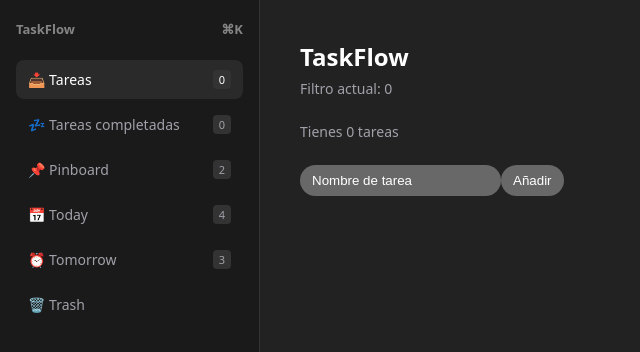
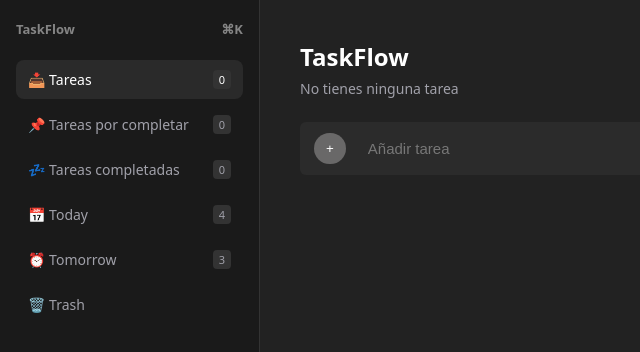
Before and after one commit to DavidAguileraDev/TaskFlow, a React (Vite) app: page / in a window 1280 px wide. Shown: the top 352 px of the page, without its empty margins (0-640 px from the left). Built offline with nearby package versions, Linux system fonts and the light colour scheme.

Commit message:
Commit v0.1

```diff
--- a/src/index/App.tsx
+++ b/src/index/App.tsx
@@ -1,4 +1,4 @@
-import { useState } from "react";
+import { useEffect, useState } from "react";
 import type { tarea } from "../types/tarea.ts";
 import { FormularioTareaComponent } from "./componentes/formulario_tareaComponente.tsx"
 import { TareaComponente } from "./componentes/tareaComponente.tsx"
@@ -7,12 +7,35 @@ export default function App() {
 
   const [tareas, setTareas] = useState<tarea[]>([])
   const [filtroTareas, setfiltroTareas] = useState(0)
-  const [idTarea, setIdTarea] = useState(1)
+
+
+  useEffect((() => {
+
+    const localStorageTareas = localStorage.getItem("tareas");
+
+    if (localStorageTareas !== null) {
+      const respuesta: tarea[] = JSON.parse(localStorageTareas);
+      setTareas(respuesta)
+    }
+
+  }), [])
+
+  useEffect((() => {
+
+    localStorage.setItem("tareas", JSON.stringify(tareas));
+
+  }), [tareas])
 
 const tareasCompletadas = tareas.filter(
   tarea => tarea.completada
 ).length;
 
+const tareasIncompletadas = tareas.filter(
+  tarea => !tarea.completada
+).length;
+
+
+const textoNumTareas = tareas.length > 0 ? "Tienes " + tareas.length + " tareas" : "No tienes ninguna tarea"
 
 const cambiarFiltro = ((tipo_filtro: number) => {
 
@@ -22,16 +45,19 @@ export default function App() {
 
 const aniadirTarea = ((tarea_añadir: string) => {
 
+const nuevoId = tareas.length > 0
+    ? Math.max(...tareas.map(tarea => tarea.id)) + 1
+    : 1;
+
   const tarea_obj: tarea = {
 
-      id: idTarea,
+    id: nuevoId,
     titulo: String(tarea_añadir),
     completada: false
 
   }
 
   setTareas([...tareas, tarea_obj]);
-    setIdTarea(idTarea + 1)
 })
 
 const eliminarTarea = ((id: number) => {
@@ -44,6 +70,28 @@ export default function App() {
   setTareas(tareasActuales)
 
 })
+
+const modificarTareaCompletada = (id: number, nuevoTitulo: string) => {
+
+  const nuevasTareas = tareas.map((tarea) => {
+
+    if (tarea.id === id) {
+
+      return {
+        id: tarea.id,
+        titulo: nuevoTitulo,
+        completada: tarea.completada
+      };
+
+    } else {
+
+      return tarea;
+
+    }
+  });
+
+  setTareas(nuevasTareas);
+};
 
 const cambiarTareaCompletada = (id: number, completada: boolean) => {
 
@@ -70,6 +118,9 @@ export default function App() {
 const tareasFiltradas = tareas.filter(tarea => {
 
   if (filtroTareas === 1) {
+    return !tarea.completada;
+  }
+  else if (filtroTareas === 2) {
     return tarea.completada;
   }
 
@@ -84,6 +135,7 @@ export default function App() {
     <AsideBar
       tareas={tareas}
       tareasCompletadas={tareasCompletadas}
+      tareasIncompletas={tareasIncompletadas}
       cambiarFiltroFn={cambiarFiltro}
       numeroFiltro={filtroTareas}
 
@@ -92,11 +144,10 @@ export default function App() {
     {/* Contenido principal a pantalla completa */}
     <main className="main-content">
       <h1>TaskFlow</h1>
-        <p>Filtro actual: {filtroTareas}</p>
-        <p>Tienes {tareas.length} tareas</p>
+      <p>{textoNumTareas}</p>
 
       <div className="formulario-wrapper">
-          <FormularioTareaComponent handleClickAniadirFn={aniadirTarea} />
+        <FormularioTareaComponent handleClickAniadirFn={aniadirTarea} tareas={tareas} />
       </div>
 
       {tareasFiltradas.length > 0 && (
@@ -115,6 +166,7 @@ export default function App() {
                   completada={completada}
                   handleClickEliminarfn={eliminarTarea}
                   modificarTareaCompletada={cambiarTareaCompletada}
+                  modificarTituloTarea={modificarTareaCompletada}
                 />
 
               );
--- a/src/index/app.css
+++ b/src/index/app.css
@@ -1,29 +1,36 @@
-/* Reseteo global para que ocupe toda la pantalla de extremo a extremo */
+/* Reseteo global para que ocupe toda la pantalla */
 * {
     box-sizing: border-box;
 }
 
-html, body, #root {
+html,
+body,
+#root {
     margin: 0;
     padding: 0;
-  width: 100vw;
-  height: 100vh;
-  overflow: hidden;
+    width: 100%;
+    height: 100%;
+    min-height: 100vh;
     background-color: #222;
     color: white;
     font-family: 'system-ui', sans-serif;
 }
 
-/* Contenedor principal dividido en dos columnas (Sidebar y Contenido) ocupando el 100% */
+body {
+    overflow: hidden;
+}
+
+/* Contenedor principal dividido en dos columnas */
 .app-container {
     display: flex;
     width: 100%;
-  height: 100%;
+    height: 100vh;
 }
 
 /* Sidebar lateral izquierdo */
 .sidebar {
     width: 260px;
+    flex-shrink: 0;
     background-color: #1a1a1a;
     border-right: 1px solid #333;
     padding: 20px 16px;
@@ -55,7 +62,8 @@ html, body, #root {
     transition: background 0.2s, color 0.2s;
 }
 
-.sidebar-item:hover, .sidebar-item.active {
+.sidebar-item:hover,
+.sidebar-item.active {
     background-color: #2a2a2a;
     color: white;
 }
@@ -67,14 +75,15 @@ html, body, #root {
     font-size: 11px;
 }
 
-/* Área de contenido principal a pantalla completa */
+/* Área de contenido principal */
 .main-content {
     flex: 1;
+    min-width: 0;
     padding: 40px;
     overflow-y: auto;
     display: flex;
     flex-direction: column;
-  align-items: flex-start; /* Alineado a la izquierda como la imagen */
+    align-items: flex-start;
 }
 
 .main-content h1 {
@@ -92,7 +101,7 @@ html, body, #root {
 /* Contenedor del formulario */
 .formulario-wrapper {
     width: 100%;
-  max-width: 600px;
+    max-width: 650px;
     margin-bottom: 24px;
 }
 
@@ -114,10 +123,10 @@ button:hover {
     cursor: pointer;
 }
 
-/* Contenedor de la lista de tareas usando tus estilos */
+/* Contenedor de la lista de tareas (ancho ampliado) */
 .tareas-contenedor {
     width: 100%;
-  max-width: 600px;
+    max-width: 650px;
     display: flex;
     flex-direction: column;
     justify-content: center;
@@ -125,37 +134,64 @@ button:hover {
     background-color: #696868;
     border-radius: 32px;
     padding: 20px;
-  gap: 10px;
+    gap: 12px;
 }
 
+/* Cada tarea con diseño Grid para mantener los botones fijos a la derecha */
 .tarea-contenedor {
     width: 100%;
-  max-width: 520px;
-  height: 90px;
+    max-width: 610px;
+    min-height: 90px;
+    height: auto;
     background-color: #525151;
     border-radius: 24px;
-  display: flex;
+    display: grid;
+    grid-template-columns: auto 1fr auto auto auto; /* ID, Título flexible, y 3 botones fijos */
     align-items: center;
-  justify-content: space-between;
-  padding: 0 20px;
+    padding: 15px 20px;
     gap: 15px;
+    overflow: hidden;
+    transition: background-color 0.3s ease;
 }
 
+/* ID de la tarea */
+.tarea-contenedor > h1:first-of-type {
+    margin: 0;
+    font-size: 18px;
+    min-width: 25px;
+}
+
+/* Título de la tarea: ocupa el espacio flexible restante y corta o rompe línea si es muy largo */
+.tarea-contenedor > h1:nth-of-type(2) {
+    margin: 0;
+    font-size: 18px;
+    overflow-wrap: anywhere;
+    min-width: 0; /* Vital para que Grid gestione bien el espacio flexible del texto */
+}
+
+/* Botones de cada tarea (fijos y alineados a la derecha) */
 .tarea-completar-button,
-.boton-eliminar-tarea {
+.boton-eliminar-tarea,
+.boton-editar-tarea {
+    flex-shrink: 0;
     border: 1px solid #858585;
     border-radius: 32px;
     padding: 8px 16px;
     background-color: #696868;
     color: #ffffff;
-  font-family: 'system-ui';
+    font-family: 'system-ui', sans-serif;
     font-weight: 600;
     cursor: pointer;
-  transition: background-color 0.2s ease, border-color 0.2s ease, transform 0.2s ease;
+    white-space: nowrap; /* Evita que el texto del botón se rompa */
+    transition:
+        background-color 0.2s ease,
+        border-color 0.2s ease,
+        transform 0.2s ease;
 }
 
 .tarea-completar-button:hover,
-.boton-eliminar-tarea:hover {
+.boton-eliminar-tarea:hover,
+.boton-editar-tarea:hover {
     background-color: #7b7a7a;
     border-color: #b0b0b0;
     transform: translateY(-2px);
@@ -176,3 +212,177 @@ button:hover {
     text-decoration: line-through;
     opacity: 0.7;
 }
+
+/* Contenedor principal de la sección del input */
+.tarea-input-contenedor {
+    display: flex;
+    flex-direction: column;
+    gap: 8px;
+    width: 100%;
+    max-width: 400px;
+}
+
+/* Barra de creación de tareas */
+.tarea-input-wrapper {
+    display: flex;
+    align-items: center;
+    background-color: #2b2b2b;
+    border-radius: 6px;
+    padding: 10px 14px;
+    gap: 10px;
+    width: 100%;
+    transition: background-color 0.2s ease;
+}
+
+.tarea-input-wrapper:hover {
+    background-color: #333333;
+}
+
+/* Icono del signo más */
+.tarea-icono {
+    color: #888888;
+    font-size: 18px;
+    font-weight: 500;
+    user-select: none;
+}
+
+.tarea-icono:hover {
+    cursor: pointer;
+}
+
+/* Input dentro de la barra */
+.tarea-input-wrapper input {
+    background: transparent;
+    border: none;
+    outline: none;
+    color: #ffffff;
+    font-size: 15px;
+    width: 100%;
+}
+
+.tarea-input-wrapper input::placeholder {
+    color: #777777;
+    opacity: 1;
+}
+
+/* Menú de edición: se despliega ocupando todo el ancho inferior (grid-column completo) */
+.menu-editar-tarea {
+    grid-column: 1 / -1; /* Ocupa todas las columnas del grid principal */
+    display: flex;
+    flex-direction: column;
+    gap: 12px;
+    width: 100%;
+    margin-top: 5px;
+    background-color: #424141;
+    border: 1px solid #636262;
+    border-radius: 16px;
+
+    /* Propiedades para la transición suave de apertura/cierre */
+    max-height: 0;
+    opacity: 0;
+    transform: translateY(-8px);
+    overflow: hidden;
+    padding: 0 16px;
+    transition:
+        max-height 0.35s cubic-bezier(0.4, 0, 0.2, 1),
+        opacity 0.3s ease,
+        transform 0.3s ease,
+        padding 0.3s ease,
+        border-color 0.3s ease;
+}
+
+/* Clase activa para desplegar el menú de edición con transición */
+.menu-editar-tarea.open,
+.tarea-contenedor:has(.menu-editar-tarea) .menu-editar-tarea {
+    max-height: 220px;
+    opacity: 1;
+    transform: translateY(0);
+    padding: 16px;
+    border-color: #636262;
+}
+
+/* Título del menú de edición */
+.menu-editar-tarea h3 {
+    margin: 0;
+    font-size: 15px;
+    font-weight: 600;
+    color: #e0e0e0;
+}
+
+/* Input del menú de edición */
+.menu-editar-tarea input {
+    width: 100%;
+    min-width: 0;
+    padding: 10px 14px;
+    border: 1px solid #696868;
+    border-radius: 12px;
+    background-color: #3b3a3a;
+    color: white;
+    font-size: 14px;
+    outline: none;
+    transition: border-color 0.2s ease;
+}
+
+.menu-editar-tarea input:focus {
+    border-color: #a0a0a0;
+}
+
+.menu-editar-tarea input::placeholder {
+    color: #999999;
+}
+
+/* Botones del menú de edición */
+.menu-editar-tarea button {
+    align-self: flex-start;
+    padding: 8px 16px;
+    border-radius: 20px;
+    background-color: #696868;
+    color: white;
+    font-weight: 600;
+    font-size: 13px;
+    cursor: pointer;
+    border: 1px solid #858585;
+    transition: background-color 0.2s ease, transform 0.2s ease;
+}
+
+.menu-editar-tarea button:hover {
+    background-color: #7b7a7a;
+    transform: translateY(-1px);
+}
+
+/* Mensaje de validación del menú */
+.menu-editar-tarea p {
+    margin: 0;
+    color: #fca5a5;
+    font-size: 13px;
+}
+
+/* Adaptación a pantallas pequeñas */
+@media (max-width: 700px) {
+    .sidebar {
+        width: 190px;
+        padding: 16px 10px;
+    }
+
+    .main-content {
+        padding: 24px 16px;
+    }
+
+    .tareas-contenedor {
+        padding: 12px;
+    }
+
+    .tarea-contenedor {
+        grid-template-columns: auto 1fr; /* Simplifica el grid en móviles si es necesario */
+        gap: 10px;
+        padding: 14px;
+    }
+
+    /* En pantallas muy estrechas los botones pasan a una línea propia ordenados o se mantienen */
+    .tarea-completar-button,
+    .boton-eliminar-tarea,
+    .boton-editar-tarea {
+        padding: 6px 12px;
+        font-size: 12px;
+    }
+}
--- a/src/index/asideBar.tsx
+++ b/src/index/asideBar.tsx
@@ -1,6 +1,6 @@
 import type { tarea } from "../types/tarea.ts";
 
-export function AsideBar({tareas, tareasCompletadas, cambiarFiltroFn, numeroFiltro} : {tareas: tarea[], tareasCompletadas:number, cambiarFiltroFn:Function,numeroFiltro:number}) {
+export function AsideBar({tareas, tareasCompletadas, tareasIncompletas, cambiarFiltroFn, numeroFiltro} : {tareas: tarea[], tareasCompletadas:number,tareasIncompletas:number, cambiarFiltroFn:Function,numeroFiltro:number}) {
 
 
     const handleClickCambiarFiltro0 = (() => {
@@ -9,6 +9,10 @@ export function AsideBar({tareas, tareasCompletadas, cambiarFiltroFn, numeroFilt
 
     const handleClickCambiarFiltro1 = (() => {
         cambiarFiltroFn(1)
+    })
+
+    const handleClickCambiarFiltro2 = (() => {
+        cambiarFiltroFn(2)
     })
 
 
@@ -24,12 +28,12 @@ export function AsideBar({tareas, tareasCompletadas, cambiarFiltroFn, numeroFilt
                     <span className="badge">{tareas.length}</span>
                 </div>
                 <div  className={`sidebar-item ${numeroFiltro === 1 ? "active" : ""}`} onClick={handleClickCambiarFiltro1}>
+                    <span>📌 Tareas por completar</span>
+                    <span className="badge">{tareasIncompletas}</span>
+                </div>
+                <div  className={`sidebar-item ${numeroFiltro === 2 ? "active" : ""}`} onClick={handleClickCambiarFiltro2}>
                     <span>💤 Tareas completadas</span>
                     <span className="badge">{tareasCompletadas}</span>
-                </div>
-                <div className="sidebar-item">
-                    <span>📌 Pinboard</span>
-                    <span className="badge">2</span>
                 </div>
                 <div className="sidebar-item">
                     <span>📅 Today</span>
--- a/src/index/componentes/formulario_tareaComponente.tsx
+++ b/src/index/componentes/formulario_tareaComponente.tsx
@@ -1,7 +1,9 @@
 import { useState } from "react";
 
+import type { tarea } from "../../types/tarea.ts"
 
-export function FormularioTareaComponent({ handleClickAniadirFn }: { handleClickAniadirFn: Function }) {
+
+export function FormularioTareaComponent({ handleClickAniadirFn, tareas}: { handleClickAniadirFn : Function , tareas : tarea[]}) {
 
 
     const [textoConfirm, setTextoConfirm] = useState("");
@@ -9,14 +11,29 @@ export function FormularioTareaComponent({ handleClickAniadirFn }: { handleClick
 
     const handleClickNombre = (() => {
 
+        const repetido = tareas.filter((tarea) => {
 
-        if (nombre.trim().length > 0) {
+            if(tarea.titulo === nombre.trim()){
+                return true
+            }
+
+            return false;
+
+        })
+
+        if (nombre.trim().length > 0 && repetido.length == 0) {
 
             handleClickAniadirFn(nombre.trim());
             setTextoConfirm("Tarea creada");
             setNombre("");
 
-        } else {
+
+
+        } else if (repetido.length > 0) {
+
+            setTextoConfirm("Hay otra tarea con el mismo nombre");
+
+        }else {
 
             setTextoConfirm("No se ha podido crear la tarea");
 
@@ -35,16 +52,26 @@ export function FormularioTareaComponent({ handleClickAniadirFn }: { handleClick
 
         <>
 
-            <section className="">
-
-                <input type="text" id="nombre-tarea" name="nombre-tarea" onChange={(e) => setNombre(e.target.value)} value={nombre} placeholder="Nombre de tarea" />
-
-
-                <button onClick={handleClickNombre} id="añadir-tarea" name="añadir-tarea">Añadir</button>
-
+            <section className="tarea-input-contenedor">
+                <div className="tarea-input-wrapper">
+                    <button
+                        type="button"
+                        onClick={handleClickNombre}
+                        className="tarea-icono-btn"
+                    >
+                        +
+                    </button>
+                    <input
+                        type="text"
+                        id="nombre-tarea"
+                        name="nombre-tarea"
+                        onChange={(e) => setNombre(e.target.value)}
+                        value={nombre}
+                        placeholder="Añadir tarea"
+                    />
+                </div>
+                <p>{textoConfirm}</p>
             </section>
-
-            <p>{textoConfirm}</p>
 
         </>
 
```
Also changed, not shown: src/index/componentes/tareaComponente.tsx (+51 -4 lines). Lines whose indentation alone changed are shown as unchanged.
